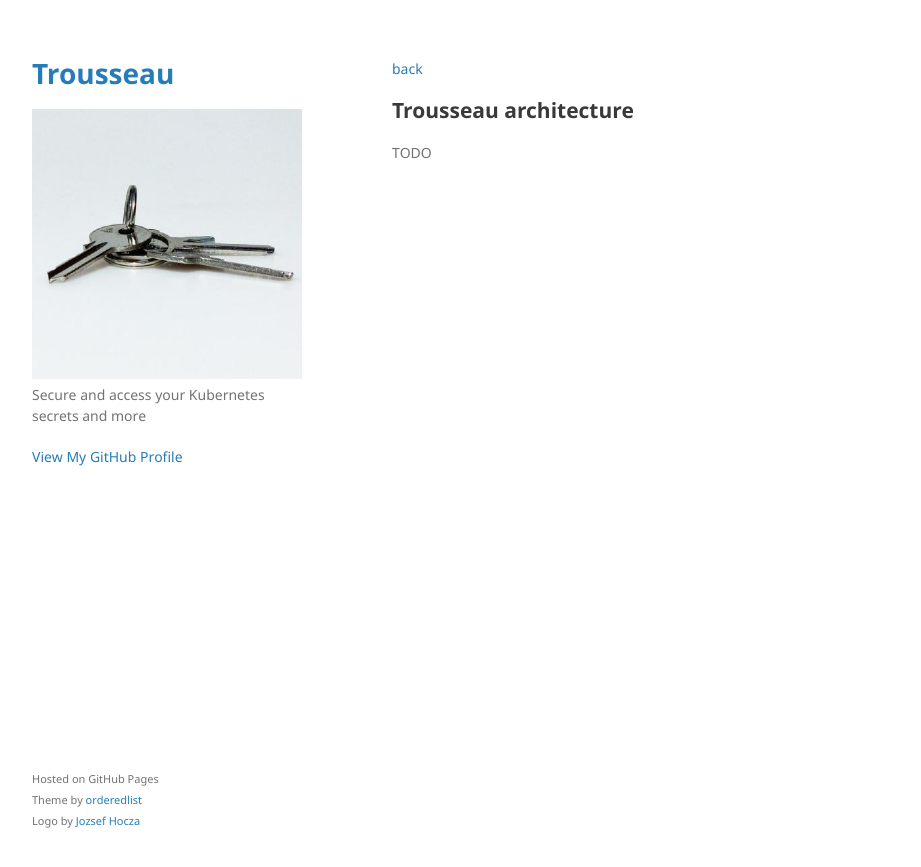
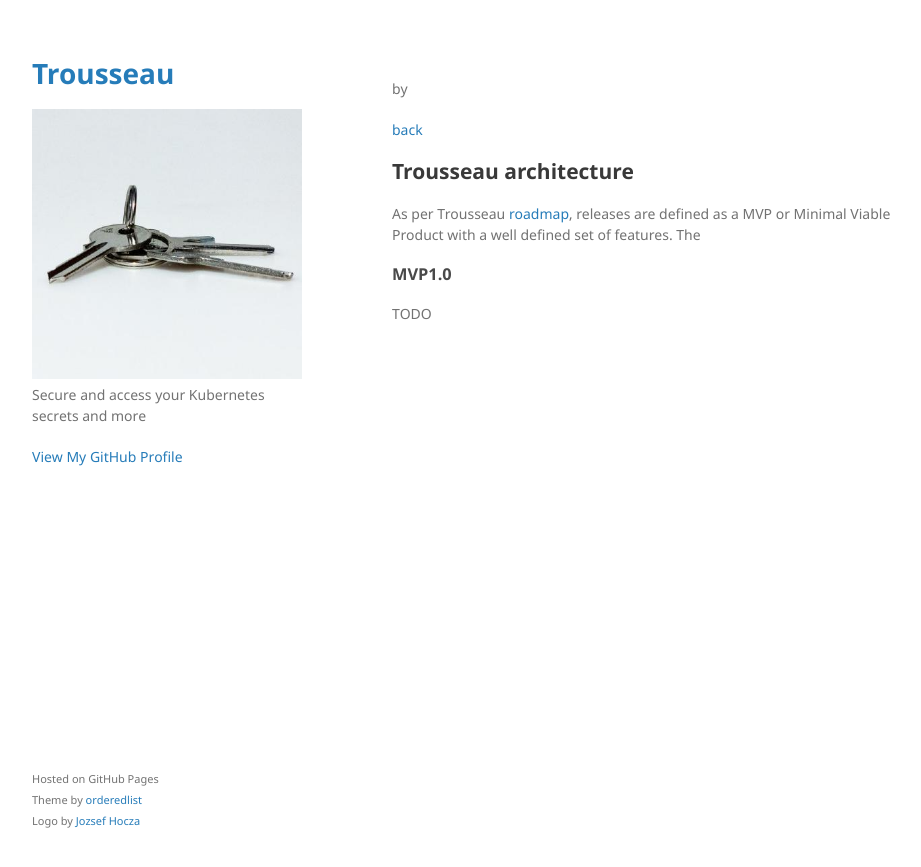
Before and after one commit to Trousseau-io/trousseau-io.github.io, a Jekyll site: the page built from 001-architecture.md, in a window 1280 px wide. Shown: the top 867 px of the page, without its empty margins (178-1099 px from the left). Built offline with Jekyll 4.4.1, drawn with Linux system fonts in a browser that asks for light colours.

Commit message:
working on MVP1 architecture

```diff
--- a/001-architecture.md
+++ b/001-architecture.md
@@ -1,9 +1,15 @@
 ---
-layout: default
+layout: post
 ---
 
 [back](./)
 
 ## Trousseau architecture
 
+As per Trousseau [roadmap](./005-roadmap.html), releases are defined as a MVP or Minimal Viable Product with a well defined set of features. The
+
+### MVP1.0
+
+
+
 TODO
```
